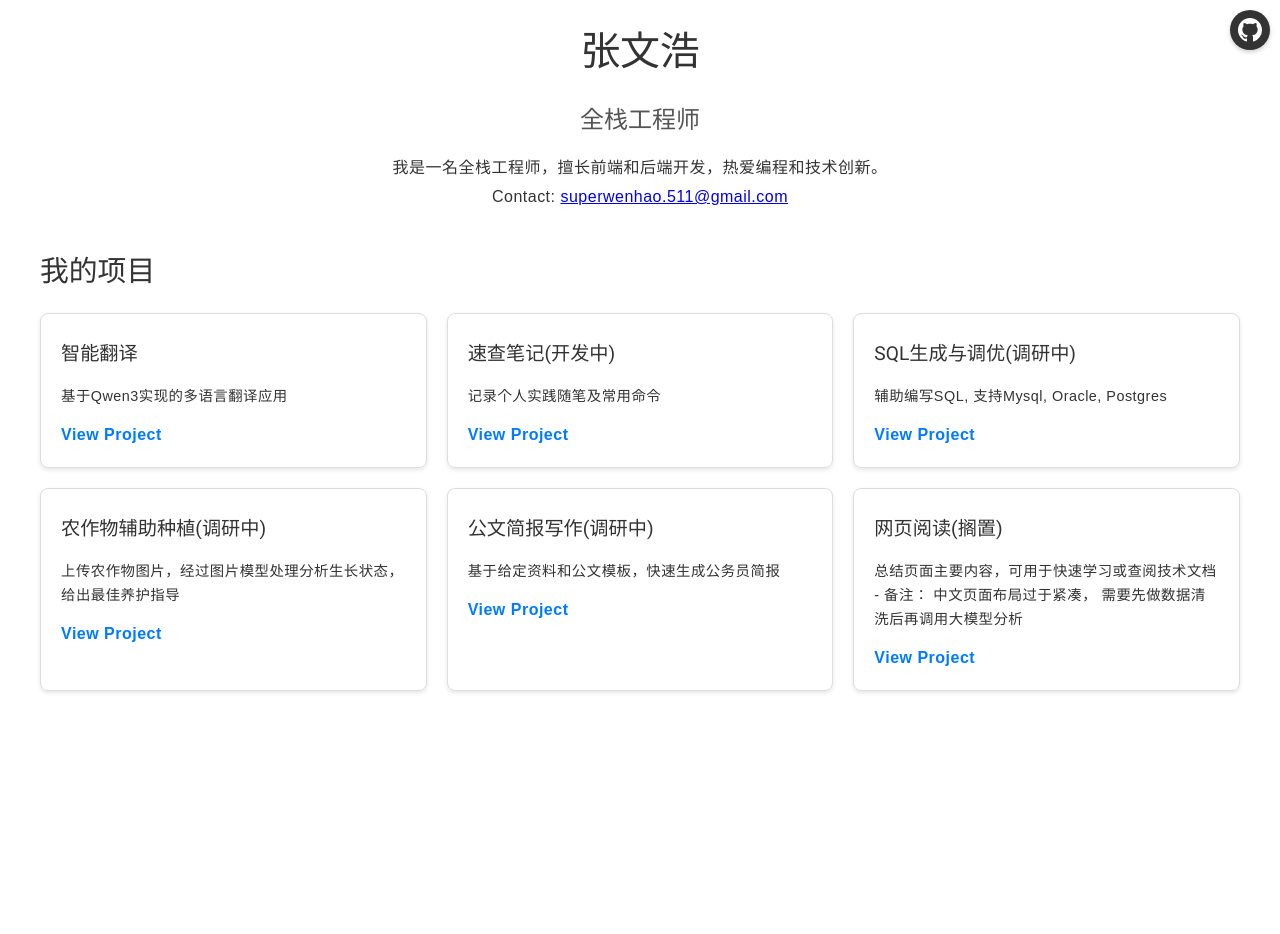
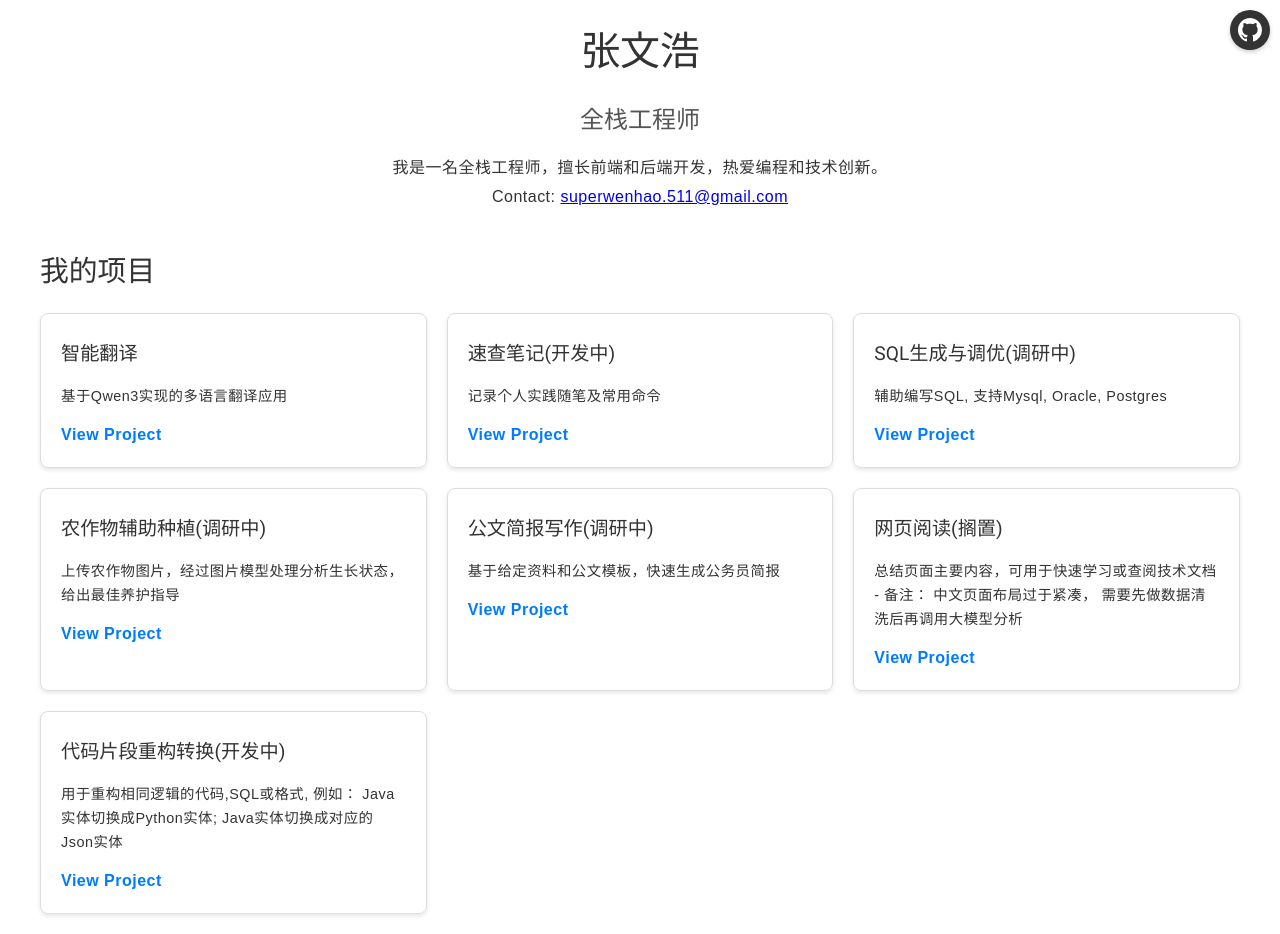
Before and after one commit to wenhaospace/yulao-ui, an Angular app: page /home in a window 1280 px wide. Before the commit the page ends 800 px from the top, so only its background shows below. Built offline with nearby package versions, Linux system fonts and the light colour scheme; no server answers.

Commit message:
更新项目描述

```diff
--- a/src/app/pages/home/home.component.ts
+++ b/src/app/pages/home/home.component.ts
@@ -30,6 +30,7 @@
     { title: '农作物辅助种植(调研中)', description: '上传农作物图片，经过图片模型处理分析生长状态， 给出最佳养护指导', link: '/' },
     { title: '公文简报写作(调研中)', description: '基于给定资料和公文模板，快速生成公务员简报', link: '/' },
     { title: '网页阅读(搁置)', description: '总结页面主要内容，可用于快速学习或查阅技术文档 - 备注： 中文页面布局过于紧凑， 需要先做数据清洗后再调用大模型分析', link: '/' },
+    { title: '代码片段重构转换(开发中)', description: '用于重构相同逻辑的代码,SQL或格式, 例如： Java实体切换成Python实体; Java实体切换成对应的Json实体 ', link: '/' },
   ];
 
   constructor(private httpService: HttpService) { }
```
